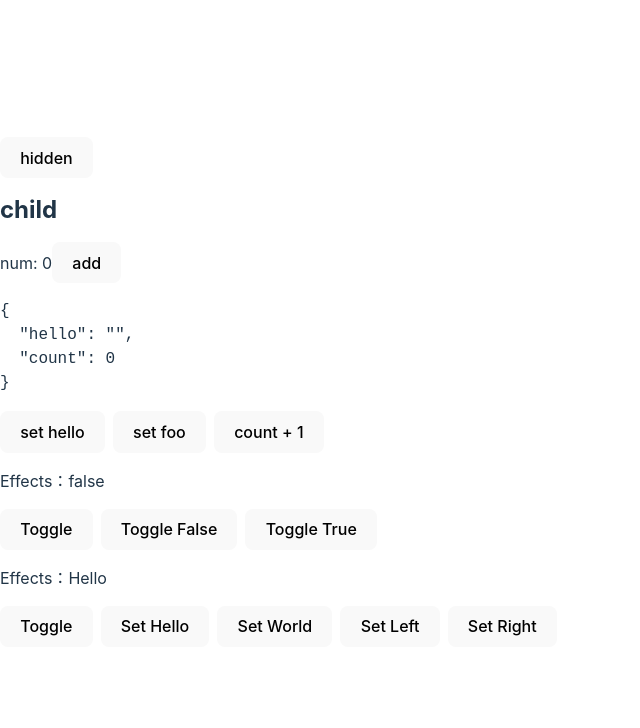
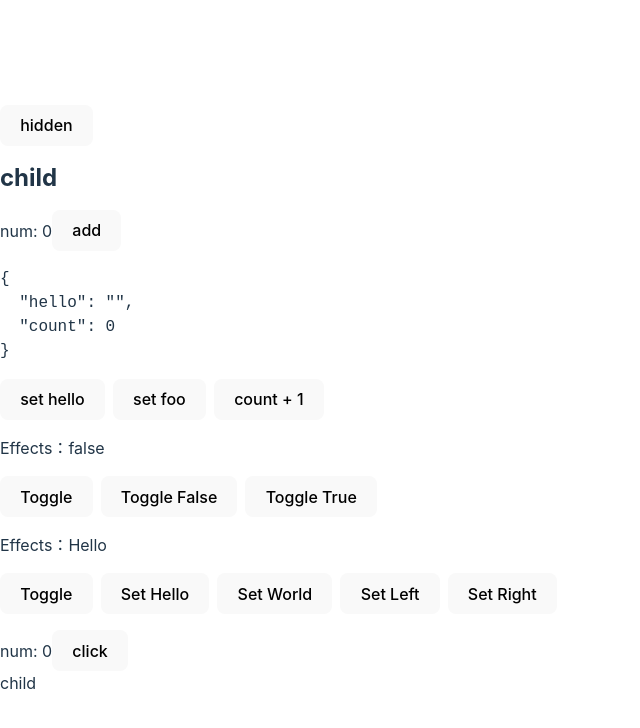
Before and after one commit to weeqe/f-hooks, a React (Vite) app: page / in a window 1280 px wide. Shown: the top 728 px of the page, without its empty margins (0-640 px from the left). Built offline with nearby package versions, Linux system fonts and the light colour scheme.

Commit message:
feat: useMemoizedFn

```diff
--- a/src/App.tsx
+++ b/src/App.tsx
@@ -4,6 +4,7 @@ import useUnmountedRef from './hooks/useUnmountedRef'
 import SetStateDemo from "./hooks/useSetState/demo";
 import ToggleDemo from './hooks/useToggle/demo'
 import ToggleDemo2 from './hooks/useToggle/demo2'
+import MemoizedFnDemo from './hooks/useMemoizedFn/demo'
 
 function App() {
   const [show, setShow] = useState(true);
@@ -14,6 +15,7 @@ function App() {
       <SetStateDemo />
       <ToggleDemo />
       <ToggleDemo2 />
+      <MemoizedFnDemo />
     </div>
   )
 }
--- /dev/null
+++ b/src/hooks/useMemoizedFn/demo.tsx
@@ -0,0 +1,30 @@
+import React, {memo, useCallback, useState} from 'react'
+import useMemoizedFn from "./index";
+
+const MemoizedFnDemo = () => {
+  const [num, setNum] = useState(0);
+
+  const childClick = useMemoizedFn(
+    () => {
+      console.log('num', num)
+    });
+
+  // const childClick = useCallback(
+  //   () => {
+  //     console.log('num', num)
+  //   }, [num]);
+
+
+  return <div>
+    <span>num: {num}</span>
+    <button onClick={() => setNum(num + 1)}>click</button>
+    <Child childClick={childClick}/>
+  </div>
+}
+
+const Child = memo(({childClick}: { childClick: any }) => {
+  console.log('childRender')
+  return <div onClick={childClick}>child</div>
+})
+
+export default MemoizedFnDemo
--- /dev/null
+++ b/src/hooks/useMemoizedFn/index.tsx
@@ -0,0 +1,29 @@
+import {useRef} from "react";
+import {isFunction} from "../utils";
+
+
+type Fn = (...args: any[]) => any
+
+type PickFn<T extends Fn> = (this: ThisParameterType<T>, ...args: Parameters<T>) => ReturnType<T>
+
+function useMemoizedFn<T extends Fn>(fn: T) {
+  if (!isFunction(fn)) {
+   console.error(`useMemoizedFn expect parameter is a function, got ${typeof fn}`)
+  }
+
+  const fnRef = useRef(fn)
+
+  fnRef.current = fn
+
+  const memoizedFn = useRef<PickFn<T>>()
+
+  if (!memoizedFn.current) {
+    memoizedFn.current =  function (this, ...args: any[]) {
+      return fnRef.current.apply(this, args)
+    }
+  }
+
+  return memoizedFn.current
+}
+
+export default useMemoizedFn
```
Also changed, not shown: 1 other file (tests, documents, lock files or other folders).
